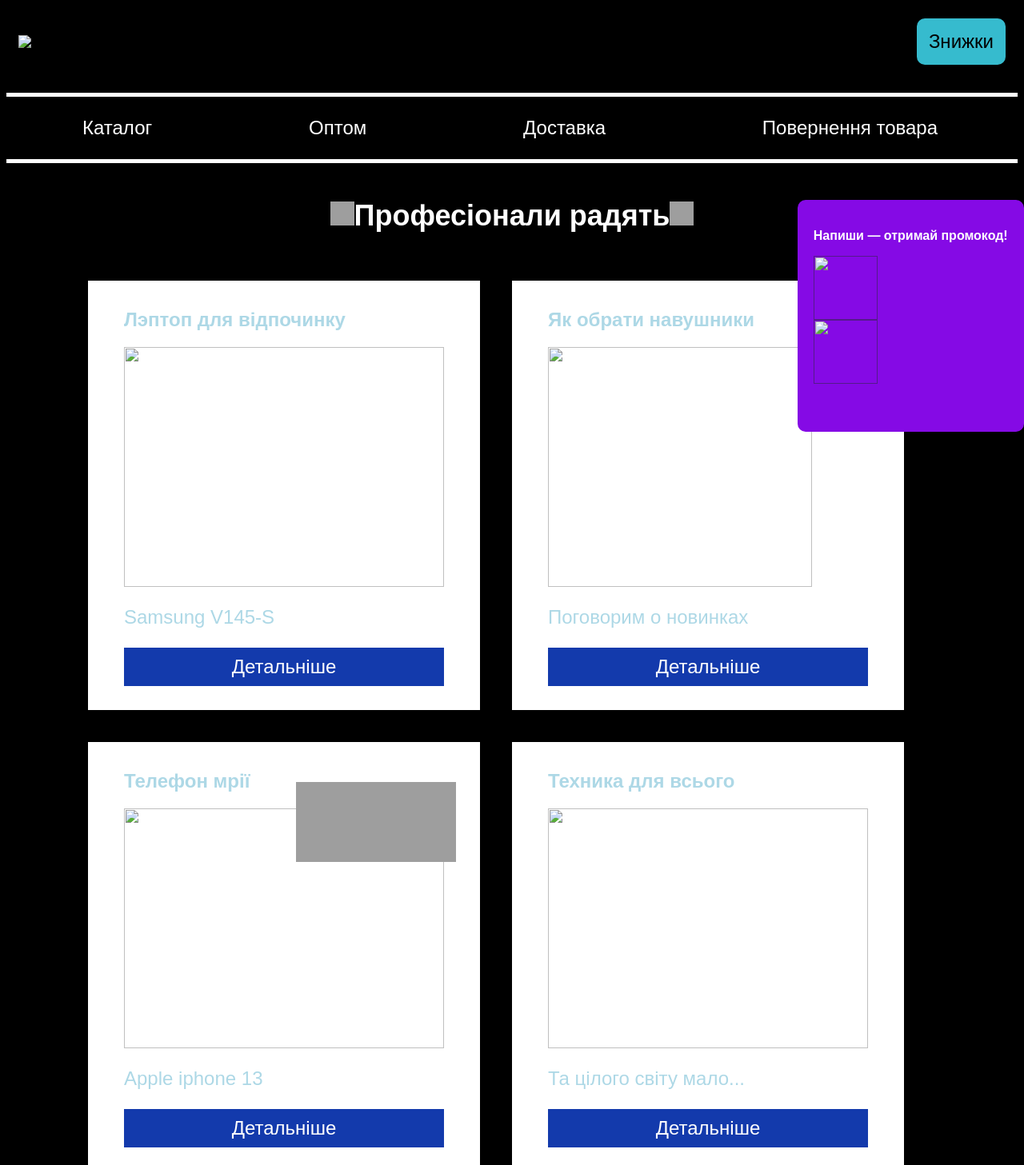
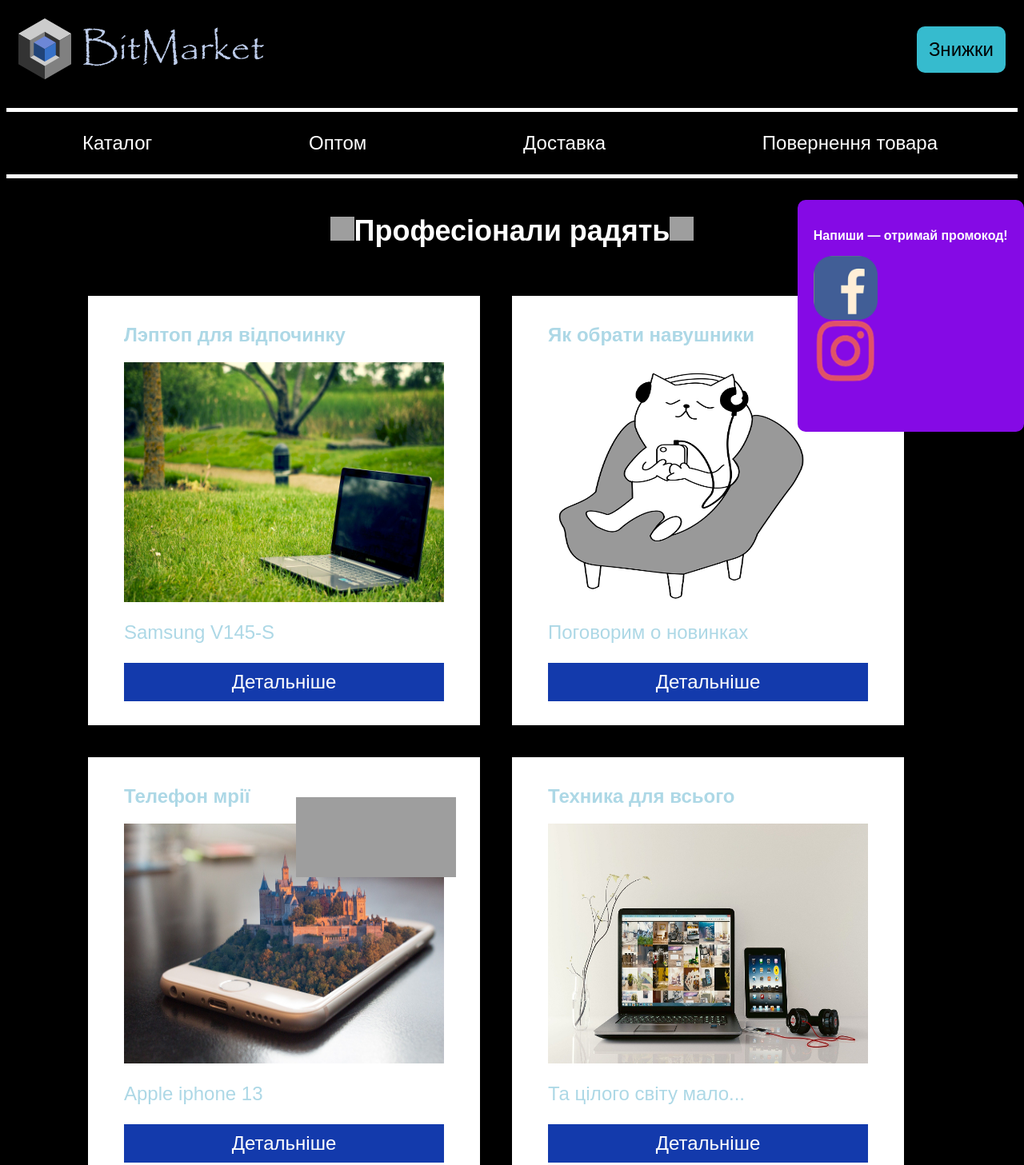
Before and after one commit to Ma1ukArtem/ddd, a plain HTML site: page index.html in a window 1280 px wide. Shown: the top 1457 px of the page at 80% size. Drawn offline with Linux system fonts and the light colour scheme; grey boxes are pictures that could not be loaded.

Commit message:
Update index.html

```diff
--- a/index.html
+++ b/index.html
@@ -5,7 +5,7 @@
     </head>
     <body>
         <header>
-            <img class="logo" src="/uploads/2021/03/logo1_0_1615899136.svg">
+            <img class="logo" src="1.svg">
             <a class="button" href="">Знижки</a>
         </header>
         <nav>
@@ -19,36 +19,36 @@
             <section class="info">
                 <article class="post">
                     <h2>Лэптоп для відпочинку</h2>
-                    <img class="post-img" src="/uploads/2021/02/notebook-405755_1920_0_1613586011.jpg" width="400px" height="300px"/>
+                    <img class="post-img" src="2.jpg" width="400px" height="300px"/>
                     <p class="post-text">Samsung V145-S</p>
                     <a class="article-but" href="">Детальніше</a>
                 </article>
                 <article class="post">
                     <h2>Як обрати навушники</h2>
-                    <img class="post-img" src="/uploads/2021/02/music-1813100_1280_0_1613586010.png" width="330px" height="300px"/>
+                    <img class="post-img" src="3.png" width="330px" height="300px"/>
                     <p class="post-text">Поговорим о новинках</p>
                     <a class="article-but" href="">Детальніше</a>
                 </article>
                 <article class="post">
                     <img class="eee" src="https://cdn.pixabay.com/photo/2014/09/20/09/23/bargain-453488_1280.png" width="200px" height="100px"/>
                     <h2>Телефон мрії</h2>
-                    <img class="post-img" src="/uploads/2021/02/mobile-phone-1875813_1920_0_1613586011.jpg" width="400px" height="300px"/>
+                    <img class="post-img" src="5.jpg" width="400px" height="300px"/>
                     <p class="post-text">Apple iphone 13</p>
                     <a class="article-but" href="">Детальніше</a>
                 </article>
                 <article class="post">
                     <h2>Техника для всього</h2>
-                    <img class="post-img" src="/uploads/2021/02/laptop-1483974_1920_0_1613586010.jpg" width="400px" height="300px"/>
+                    <img class="post-img" src="4.jpg" width="400px" height="300px"/>
                     <p class="post-text">Та цілого світу мало...</p>
                     <a class="article-but" href="">Детальніше</a>
                 </article>
             </section>
             <div class="wwe">
             <p><b>Напиши — отримай промокод!</b></p>
-            <a class="social" href=""><img src="/uploads/2021/02/icon-set-1142000_1280%201_0_1613586391.png" width="80px" height="80px"></a>
-            <a class="social" href=""><img src="/uploads/2021/02/instagram-3288419_1280%201_0_1613586391.png" width="80px" height="80px"></a>
+            <a class="social" href=""><img src="7.png" width="80px" height="80px"></a>
+            <a class="social" href=""><img src="8.png" width="80px" height="80px"></a>
             </div>
-             <img class="full-image" src="/uploads/2021/02/mobile-phone-1419275_1920_0_1613586010.jpg" width="100%" min-height="270"/>
+             <img class="full-image" src="6.jpg" width="100%" min-height="270"/>
         </main>
         <footer>
             <div class="contacts">
```
